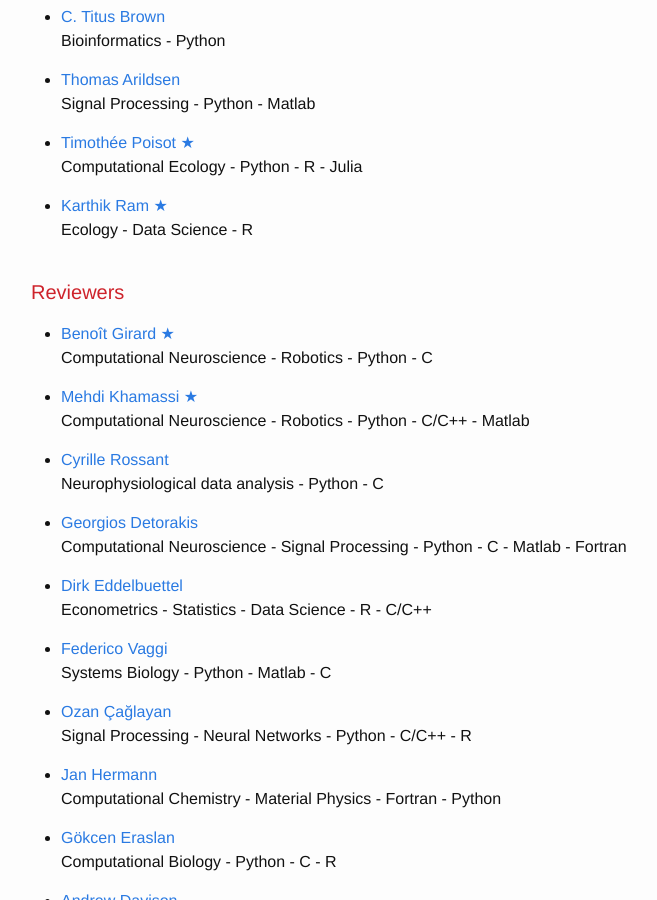
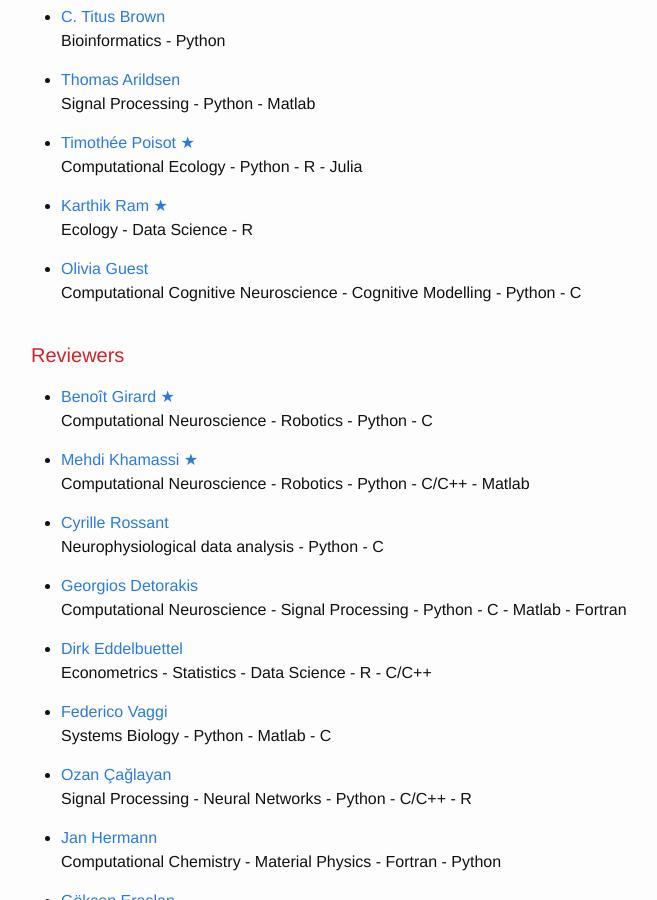
Before and after one commit to ReScience/rescience.github.io, a Jekyll site: the page built from 04-board.md, in a window 1280 px wide and 900 px high, scrolled down 830 px. Shown: the whole window, without its empty margins (239-896 px from the left). Built offline with Jekyll 4.4.1, drawn with Linux system fonts in a browser that asks for light colours; Markdown is read by kramdown in place of the engine named in the settings.

Commit message:
Added Olivia Guest as associate editor

```diff
--- a/04-board.md
+++ b/04-board.md
@@ -48,6 +48,9 @@
 * [Karthik Ram](https://github.com/karthik)
   [★](https://github.com/ReScience/ReScience-submission/pull/11)
   Ecology - Data Science - R
+
+* [Olivia Guest](https://github.com/oliviaguest)
+  Computational Cognitive Neuroscience - Cognitive Modelling - Python - C
 
 
 ## Reviewers
```
